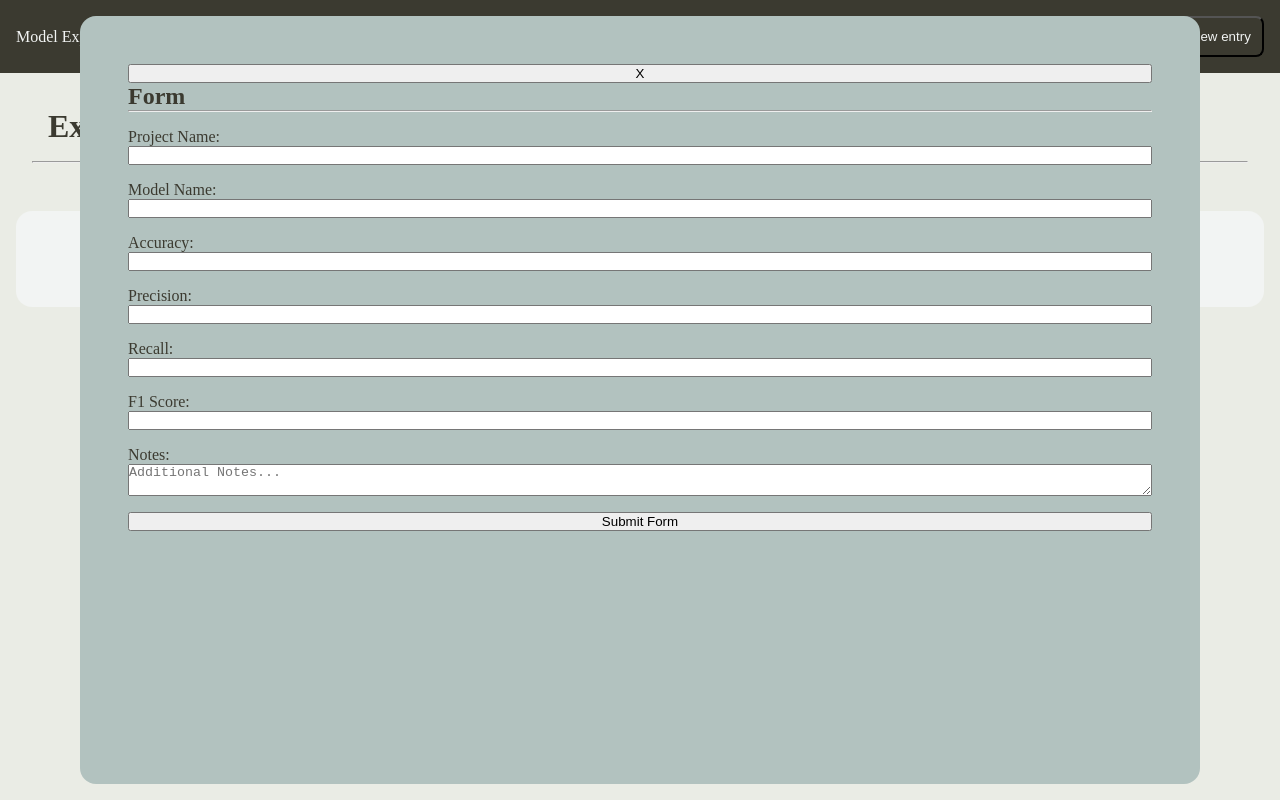
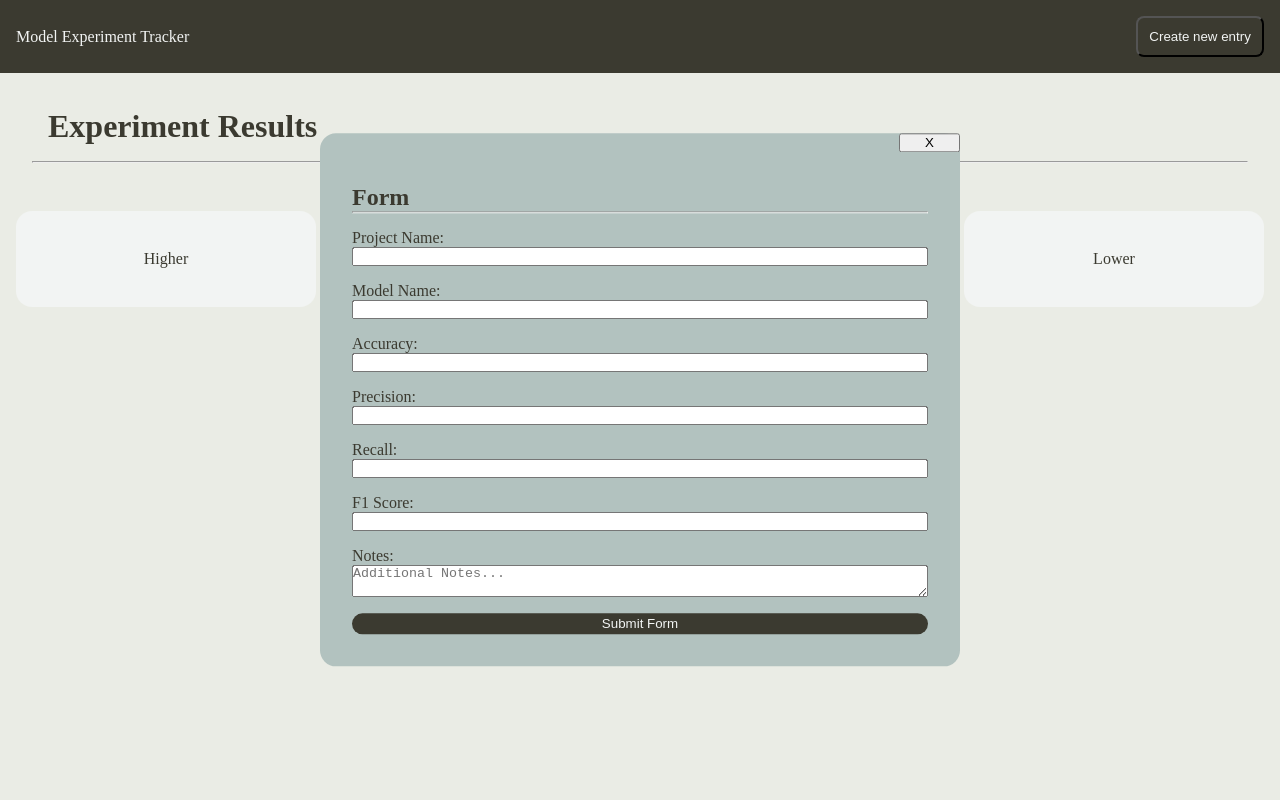
Before and after one commit to lka1459/model-experiment-tracker, a website with bundled scripts: page index.html in a window 1280 px wide. Both pictures are taken after a click on the button "Create new entry". Built offline with nearby package versions, Linux system fonts and the light colour scheme.

Commit message:
Fixed Form placement

```diff
--- a/index.html
+++ b/index.html
@@ -16,7 +16,7 @@
         <ul>
             <li><p>Model Experiment Tracker</p></li>
             <li class="right">
-                <button class="btn-close-form" onclick="togglePopup()"><p>Create new entry</p></button>
+                <button class="btn-open-form" onclick="togglePopup()"><p>Create new entry</p></button>
             </li>
 
         </ul>
@@ -31,7 +31,8 @@
 
     <section id="form_section">
             <form id="popupOverlay">
-                <button id="close_btn" onclick="togglePopup()">X</button>
+                <button id="btn-close-form" onclick="togglePopup()">X</button>
+                <div class="form_main_section">
                 <div id="title_block">
                 <h2 id="form_title">Form</h2>
                 <hr>
@@ -59,12 +60,15 @@
                 <textarea type="text" class="form_item" id="notes" name="notes" placeholder="Additional Notes..."></textarea>
 
                 <button id="submit_btn" type="submit">Submit Form</button>
+                </div>
             </form>
         </section>
 
     <section class="container">
 
         <div class="block">
+
+
             <p class="block_text">Higher</p>
 
         </div>
--- a/src/main.ts
+++ b/src/main.ts
@@ -1,4 +1,6 @@
 window.onload=function(){
+
+    console.log("hi")
 
     const form = document.querySelector('#popupOverlay') as HTMLFormElement
     const projectName = document.querySelector('#pname') as HTMLInputElement
@@ -11,8 +13,14 @@ window.onload=function(){
     const form_close_btn = document.querySelector('.btn-close-form') as HTMLButtonElement
     const submit_btn = document.querySelector("#submit_btn") as HTMLButtonElement
 
+    const inputs: NodeListOf<HTMLInputElement> = document.querySelectorAll('#popupOverlay input')
+
     form.addEventListener('submit', (e: Event) => {
     e.preventDefault();
+
+    inputs.forEach(input => console.log(input.value))
+    const notesValue = notes.value
+    console.log(notesValue)
 })
 
 function togglePopup() {
@@ -20,4 +28,11 @@ function togglePopup() {
     }
 (window as any).togglePopup = togglePopup
 
+
+
+
+
+
+
+
 }
--- a/styles.css
+++ b/styles.css
@@ -38,19 +38,21 @@ ul {
     margin-left: auto;
 }
 
-.btn-close-form {
+.btn-open-form {
+
     padding: 0.7rem;
     border-radius: 0.5rem;
     background-color: var(--black);
     color: var(--white);
-    cursor: pointer;
 
 
 }
 
-.btn-close-form:hover {
+button:hover {
     color: var(--purple);
+    cursor: pointer;
 }
+
 
 main {
   background-color: #eaece5;
@@ -67,7 +69,6 @@ h1 {
 }
 
 /*Form Section*/
-
 #popupOverlay {
     opacity: 0;
     display: none;
@@ -75,26 +76,62 @@ h1 {
 }
 
 #popupOverlay.show {
-    top: 0;
-    left: 0;
-    right: 0;
-    bottom: 0;
+  top: 50%;
+  left: 50%;
+  transform: translate(-50%, -50%); /* Pulls the container back by half its width and height */
 
     opacity: 1;
     z-index: 999;
 
     position: fixed;
-    padding: 3rem;
-    margin: 1rem 5rem;
     background-color: var(--grayish_blue);
     display: flex;
     flex-direction: column;
     border-radius: 1rem;
+    height: fit-content;
+    min-width: 50%;
+
+}
+
+#blurry_background {
+    top: 0;
+    bottom: 0;
+    left: 0;
+    right: 0;
+
+    opacity: 50%;
+    height: 100%;
+    width: 100%;
+    z-index: 998
+}
+
+#btn-close-form {
+    margin-left: auto;
+    padding: 0 1.5rem 0 1.5rem;
+}
+
+.form_main_section {
+    display: flex;
+    flex-direction: column;
+    padding: 1rem;
+    margin: 1rem;
+}
+
+#submit_btn {
+    border-radius: 1rem;
+    border: none;
+    padding: 0.2rem;
+    background-color: var(--black);
+    color: var(--white)
 }
 
 
 #title_block {
     margin-bottom: 1rem;
+    top: 0;
+    right: 0;
+    left: 0;
+    bottom: 0;
 
 }
 
```
